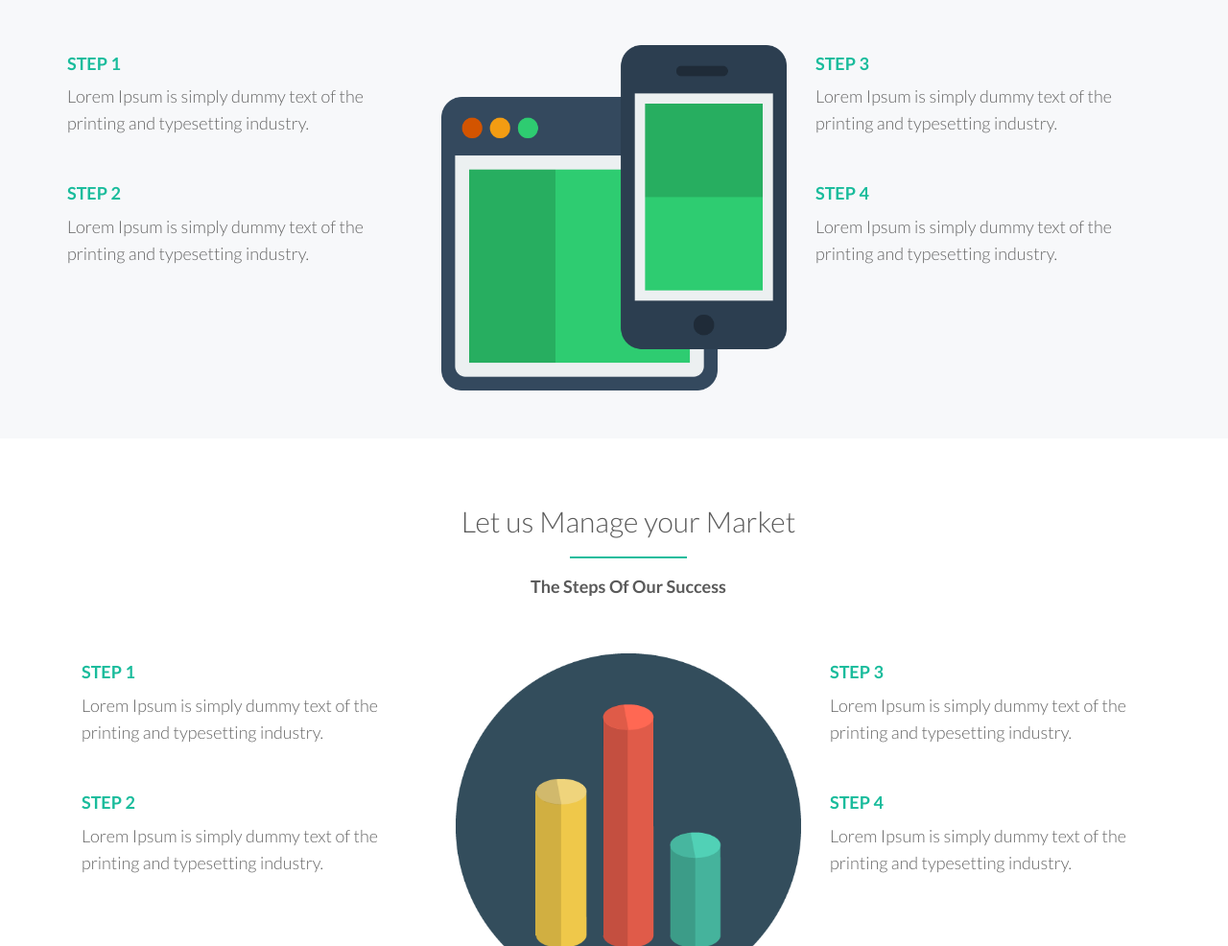
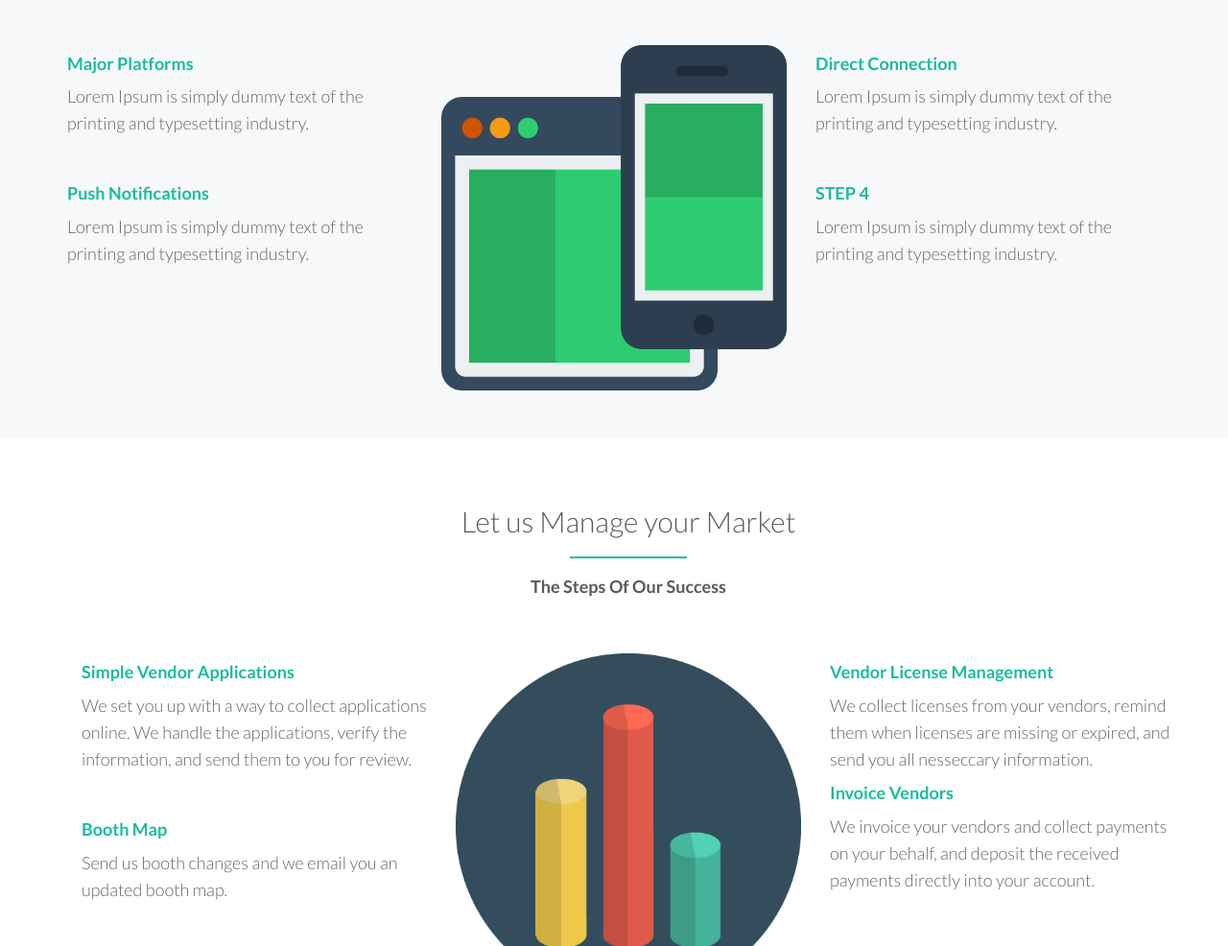
Before and after one commit to padraicdoyle/www.marketmanagerpro.com, a plain HTML site: page index.html in a window 1280 px wide. Shown: the part 1814-2800 px from the top of the page at 96% size. Drawn offline with Linux system fonts and the light colour scheme; files whose address does not match are found by name.

Commit message:
copy changes

```diff
--- a/index.html
+++ b/index.html
@@ -37,7 +37,7 @@
 		<div class="container">
 			<div class="row centered">
 				<h3 class="logo aligncenter">Market<br/>Manager<br/>Pro</h3>
-				<h1>We provide websites, mobile app, <br/>and management services<br/>for farmers markets.</h1>
+				<h1>We provide websites, mobile apps, <br/>and management services<br/>for farmers markets.</h1>
 
 				<div class="col-md-8 col-md-offset-2 mt">
 					<form role="form" action="register.php" method="post" enctype="plain">
@@ -70,15 +70,15 @@
 			<div class="col-md-6 col-md-offset-3 centered">
 				<h2>Your customers deserve a modern website</h2>
 				<hr class="aligncenter">
-				<h4>The Final Solution Is Just Here</h4>
+				<h4>You solution is here.</h4>
 			</div><!-- /col-md-6-->
 		</div><!--/row -->
 
 		<div class="row mt">
 			<div class="col-md-6">
-				<p><i class="ion-android-information green alignleft"></i> Lorem Ipsum is simply dummy text of the printing and typesetting industry. Lorem Ipsum has been the industry's standard dummy text ever since the 1500s.</p>
-				<p class="mt"><i class="ion-android-information green alignleft"></i> It has survived not only five centuries, but also the leap into electronic typesetting, remaining essentially unchanged.</p>
-				<p class="mt"><i class="ion-android-information green alignleft"></i> Lorem Ipsum is simply dummy text of the printing and typesetting industry. Lorem Ipsum has been the industry's standard dummy text ever since the 1500s.</p>
+				<p><i class="ion-android-information green alignleft"></i> Let Market Manager Pro handle the design, implementation, and updates of your website.</p>
+				<p class="mt"><i class="ion-android-information green alignleft"></i> Have all of your market information clearly displayed. Never lose a customer to missed market hours or unclear vendor information.</p>
+				<p class="mt"><i class="ion-android-information green alignleft"></i> Share information without relying on another platform like Facebook, Twitter, or social media. Integrate instead of relying.</p>
 			</div><!--/col-md-6 -->
 
 			<div class="col-md-6 of">
@@ -100,16 +100,16 @@
 
 			<div class="row mt">
 				<div class="col-md-4">
-					<h4 class="green">STEP 1</h4>
+					<h4 class="green">Major Platforms</h4>
 					<p>Lorem Ipsum is simply dummy text of the printing and typesetting industry.</p>
-					<h4 class="green mt">STEP 2</h4>
+					<h4 class="green mt">Push Notifications</h4>
 					<p>Lorem Ipsum is simply dummy text of the printing and typesetting industry.</p>
 				</div><!--/col-md-4-->
 				<div class="col-md-4">
 					<img src="assets/img/item.png" alt="" class="img-responsive aligncenter" data-effect="slide-bottom">
 				</div><!--/col-md-4-->
 				<div class="col-md-4">
-					<h4 class="green">STEP 3</h4>
+					<h4 class="green">Direct Connection</h4>
 					<p>Lorem Ipsum is simply dummy text of the printing and typesetting industry.</p>
 					<h4 class="green mt">STEP 4</h4>
 					<p>Lorem Ipsum is simply dummy text of the printing and typesetting industry.</p>
@@ -133,19 +133,19 @@
 
 			<div class="row mt">
 				<div class="col-md-4">
-					<h4 class="green">STEP 1</h4>
-					<p>Lorem Ipsum is simply dummy text of the printing and typesetting industry.</p>
-					<h4 class="green mt">STEP 2</h4>
-					<p>Lorem Ipsum is simply dummy text of the printing and typesetting industry.</p>
+					<h4 class="green">Simple Vendor Applications</h4>
+					<p>We set you up with a way to collect applications online.  We handle the applications, verify the information, and send them to you for review.</p>
+					<h4 class="green mt">Booth Map</h4>
+					<p>Send us booth changes and we email you an updated booth map.</p>
 				</div><!--/col-md-4-->
 				<div class="col-md-4">
 					<img src="assets/img/chart.png" alt="" class="img-responsive aligncenter" data-effect="slide-bottom">
 				</div><!--/col-md-4-->
 				<div class="col-md-4">
-					<h4 class="green">STEP 3</h4>
-					<p>Lorem Ipsum is simply dummy text of the printing and typesetting industry.</p>
-					<h4 class="green mt">STEP 4</h4>
-					<p>Lorem Ipsum is simply dummy text of the printing and typesetting industry.</p>
+					<h4 class="green">Vendor License Management</h4>
+					<p>We collect licenses from your vendors, remind them when licenses are missing or expired, and send you all nesseccary information.</p>
+					<h4 class="green">Invoice Vendors</h4>
+					<p>We invoice your vendors and collect payments on your behalf, and deposit the received payments directly into your account.</p>
 				</div><!--/col-md-4-->
 			</div><!--/row -->
 
```
